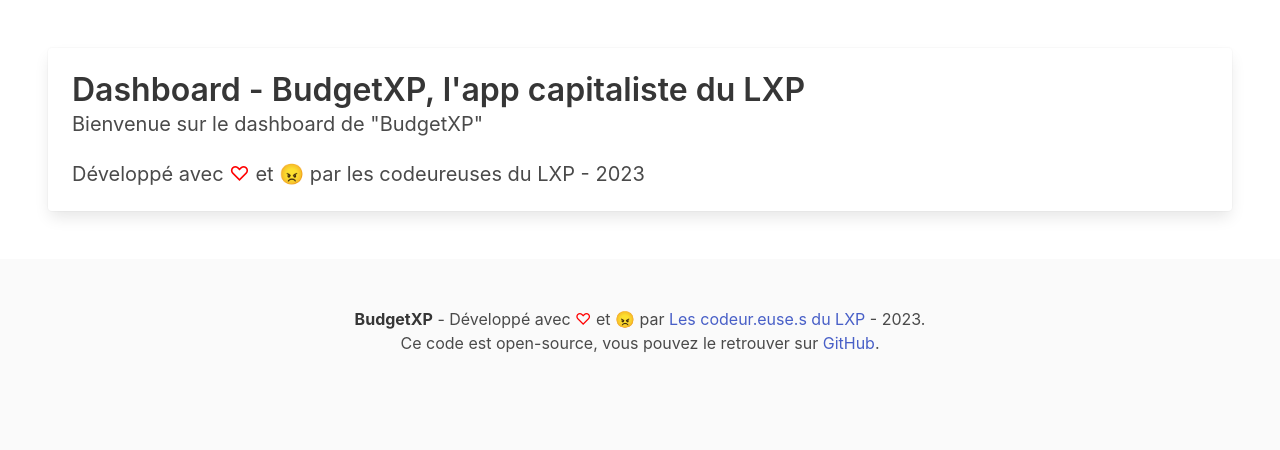
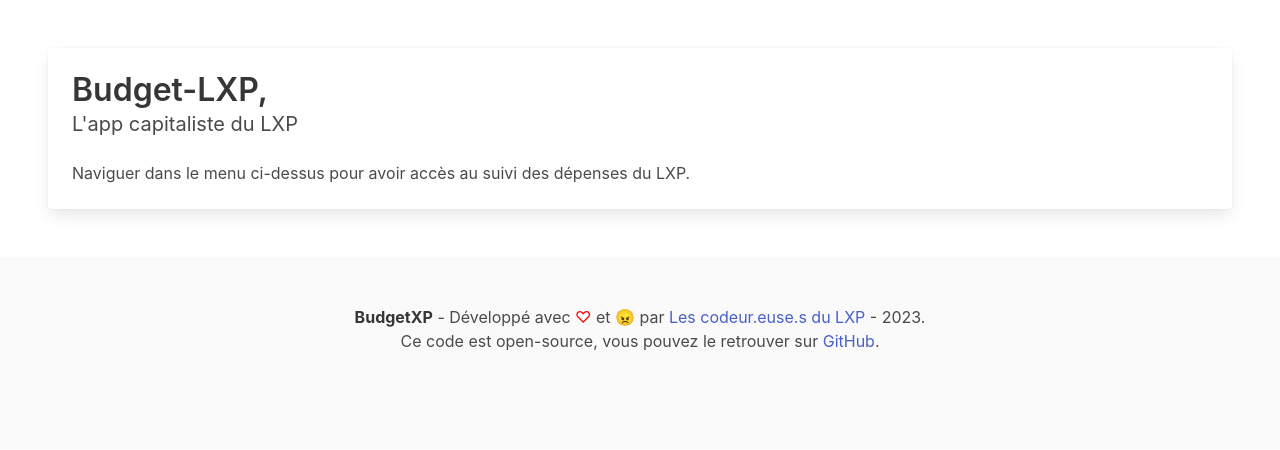
Before and after one commit to Lycee-Experimental/budget-lxp, a Flask app: page / in a window 1280 px wide. Shown: the part 76-526 px from the top of the page. Run offline with Flask 3, Linux system fonts and the light colour scheme; parts of the project's set-up code (start-up, migrations or seed data) failed here and were passed over.

Commit message:
changement accueil

```diff
--- a/templates/index.html
+++ b/templates/index.html
@@ -4,10 +4,9 @@
   <div class="hero-body">
     <div class="card">
       <div class="card-content">
-        <p class="title">Dashboard - BudgetXP, l'app capitaliste du LXP</h1>
-        <p class="subtitle">Bienvenue sur le dashboard de "BudgetXP"
-        </br></br>Développé avec <coeur style="color: red;">♡</coeur> et 😠 par les codeureuses du LXP - 2023
-        </p>
+        <p class="title">Budget-LXP, </p>
+        <p class="subtitle">L'app capitaliste du LXP</p>
+        <p>Naviguer dans le menu ci-dessus pour avoir accès au suivi des dépenses du LXP.</p>
       </div>
     </div>
     </div>
```
